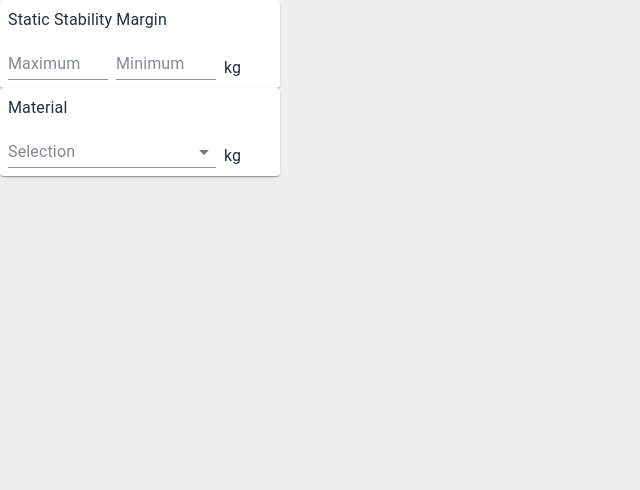
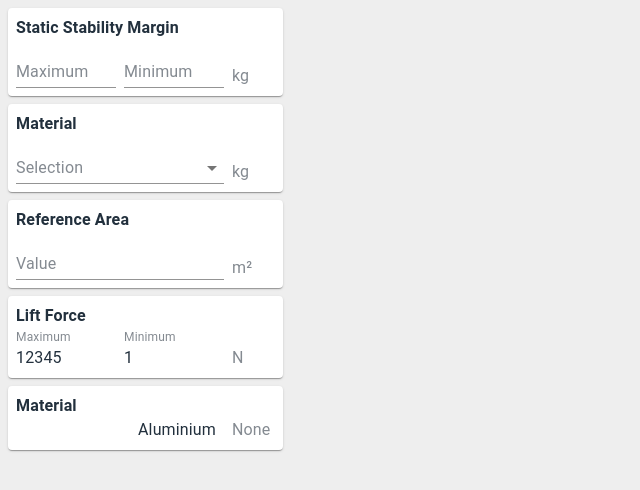
Before and after one commit to EJSRobinson/ME40321-ui, a React (Vite) app: page / in a window 1280 px wide. Shown: the top 490 px of the page, without its empty margins (0-640 px from the left). Built offline with nearby package versions, Linux system fonts and the light colour scheme.

Commit message:
Add output card component

```diff
--- a/src/components/input-card.tsx
+++ b/src/components/input-card.tsx
@@ -23,10 +23,11 @@ const InputCard: React.FC<Props> = ({ propName, propType, units }) => {
         boxShadow: 1,
         borderRadius: 1,
         p: 1,
-        width: 280,
+        m: 1,
+        width: 275,
       }}
     >
-      <Box sx={{ color: 'text.primary' }}>{propName}</Box>
+      <Box sx={{ color: 'text.primary', fontWeight: 600 }}>{propName}</Box>
       {(propType === 'quant' || propType === 'range') && (
         <>
           <TextField
@@ -65,9 +66,24 @@ const InputCard: React.FC<Props> = ({ propName, propType, units }) => {
           </FormControl>
         </>
       )}
+      {propType === 'qual' && (
+        <>
+          <TextField
+            id='val'
+            label='Value'
+            variant='standard'
+            type='number'
+            sx={{
+              color: 'text.primary',
+              width: 208,
+              mr: 1,
+            }}
+          />
+        </>
+      )}
       <Box
         sx={{
-          color: 'text.primary',
+          color: 'text.secondary',
           mt: 3,
           display: 'inline-flex',
         }}
--- /dev/null
+++ b/src/components/output-card.tsx
@@ -0,0 +1,96 @@
+import { useState } from 'react';
+import Button from '@mui/material/Button';
+import Box from '@mui/material/Box';
+import { width } from '@mui/system';
+import AddCircle from '@mui/icons-material/AddCircle';
+import TextField from '@mui/material/TextField';
+import InputLabel from '@mui/material/InputLabel';
+import Select from '@mui/material/Select';
+import MenuItem from '@mui/material/MenuItem';
+import FormControl from '@mui/material/FormControl';
+import Typography from '@mui/material/Typography';
+
+type quantVal = {
+  typeName: string;
+  max: number;
+  min: number;
+};
+
+type rangeVal = {
+  typeName: string;
+  max: Array<number>;
+  min: Array<number>;
+};
+
+type listVal = {
+  typeName: string;
+  options: Array<string>;
+  val: string;
+};
+
+type qualVal = {
+  typeName: string;
+  val: string;
+};
+
+type Props = {
+  propName: string;
+  propType: string;
+  units: string;
+  quantValue?: quantVal;
+  rangeValue?: rangeVal;
+  listValue?: listVal;
+  qualValue?: qualVal;
+};
+
+const InputCard: React.FC<Props> = ({
+  propName,
+  units,
+  quantValue,
+  rangeValue,
+  listValue,
+  qualValue,
+}) => {
+  return (
+    <Box
+      sx={{
+        bgcolor: 'background.paper',
+        boxShadow: 1,
+        borderRadius: 1,
+        p: 1,
+        m: 1,
+        width: 275,
+      }}
+    >
+      <Box sx={{ color: 'text.primary', fontWeight: 600 }}>{propName}</Box>
+      <Box sx={{ display: 'flex', flexDirection: 'row', color: 'text.secondary', fontSize: 12 }}>
+        {quantValue && (
+          <>
+            <Box sx={{ width: 100, mr: 1 }}>Maximum</Box>
+            <Box sx={{ width: 100, mr: 1 }}>Minimum</Box>
+          </>
+        )}
+      </Box>
+      <Box sx={{ display: 'flex', flexDirection: 'row' }}>
+        {quantValue && (
+          <>
+            <Box sx={{ width: 100, mr: 1 }}>{quantValue.max}</Box>
+            <Box sx={{ width: 100, mr: 1 }}>{quantValue.min}</Box>
+          </>
+        )}
+        {qualValue && <Box sx={{ textAlign: 'right', width: 200, mr: 2 }}>{qualValue.val}</Box>}
+        <Box
+          sx={{
+            color: 'text.secondary',
+            flexGrow: 1,
+            textAlign: 'left',
+          }}
+        >
+          {units}
+        </Box>
+      </Box>
+    </Box>
+  );
+};
+
+export default InputCard;
--- a/src/pages/App.tsx
+++ b/src/pages/App.tsx
@@ -1,15 +1,28 @@
 import { useState } from 'react';
-import Elliot from '../components/Elliot';
 import InputCard from '../components/input-card';
-import inputCard from '../components/input-card';
+import OutputCard from '../components/output-card';
 
 function App() {
   const [count, setCount] = useState(0);
+
+  const testValue = {
+    typeName: 'quant',
+    max: 12345,
+    min: 1,
+  };
+
+  const testValue2 = {
+    typeName: 'quant',
+    val: 'Aluminium',
+  };
 
   return (
     <>
       <InputCard propName={'Static Stability Margin'} propType={'quant'} units={'kg'} />
       <InputCard propName={'Material'} propType={'list'} units={'kg'} />
+      <InputCard propName={'Reference Area'} propType={'qual'} units={'m²'} />
+      <OutputCard propName={'Lift Force'} propType={'quant'} units={'N'} quantValue={testValue} />
+      <OutputCard propName={'Material'} propType={'quant'} units={'None'} qualValue={testValue2} />
     </>
   );
 }
```
Also changed, not shown: src/main.tsx (+4 -4 lines).
